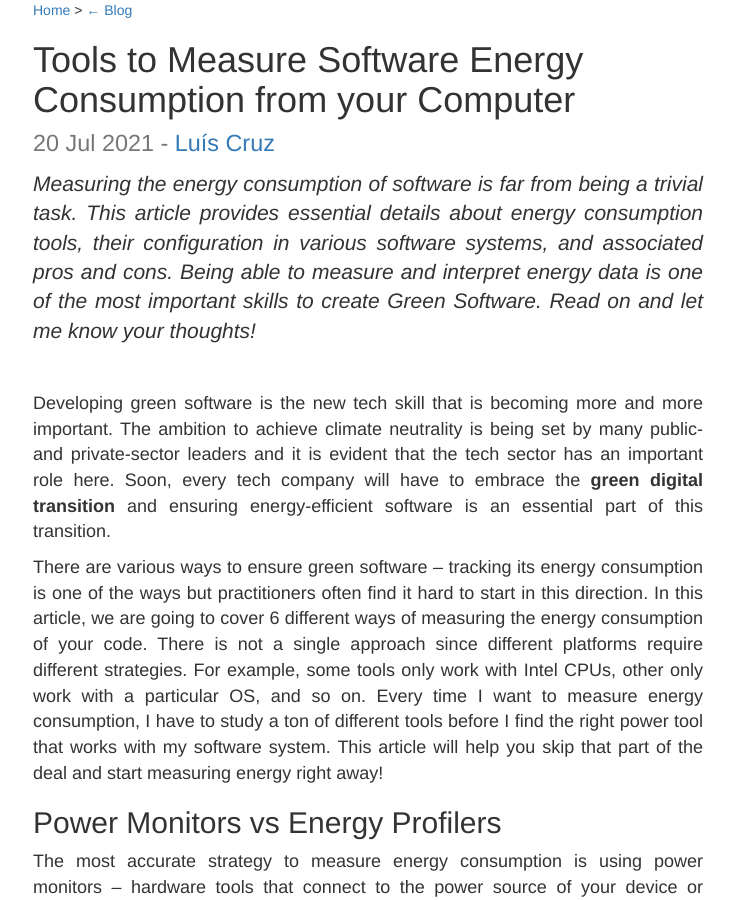
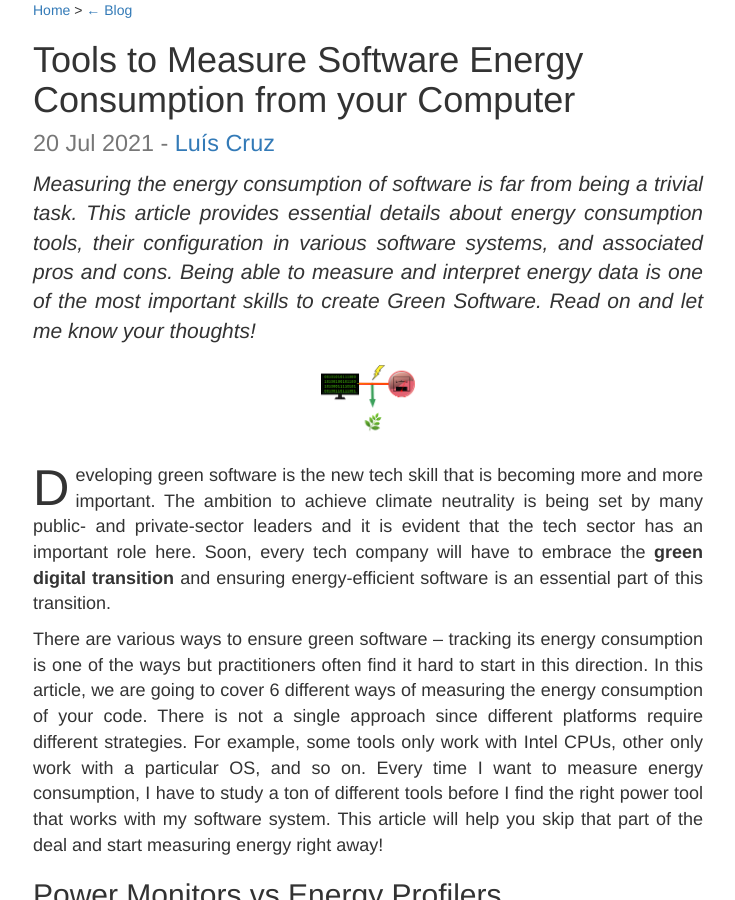
Before and after one commit to luiscruz/luiscruz.github.io, a Jekyll site: the page built from _posts/2021-07-20-measuring-energy.md, in a window 1280 px wide and 900 px high. Shown: the whole window, without its empty margins (272-1007 px from the left). Built offline with Jekyll 4.4.1, drawn with Linux system fonts in a browser that asks for light colours; formulas are drawn with MathJax 3.

Commit message:
style tools post

```diff
--- a/_posts/2021-07-20-measuring-energy.md
+++ b/_posts/2021-07-20-measuring-energy.md
@@ -6,10 +6,11 @@ image: "img/blog/2021-07-20/og_image.png"
 mermaid: True
 equation: True
 invisible: False
+show_image: True
 summary: "Measuring the energy consumption of software is far from being a trivial task. This article provides essential details about energy consumption  tools, their configuration in various software systems, and associated pros and cons. Being able to measure and interpret energy data is one of the most important skills to create Green Software. Read on and let me know your thoughts!"
 ---
 
-Developing green software is the new tech skill that is becoming more and more important. The ambition to achieve climate neutrality is being set by many public- and private-sector leaders and it is evident that the tech sector has an important role here. Soon, every tech company will have to embrace the **green digital transition** and ensuring energy-efficient software is an essential part of this transition.
+<span class="first-letter">D</span>eveloping green software is the new tech skill that is becoming more and more important. The ambition to achieve climate neutrality is being set by many public- and private-sector leaders and it is evident that the tech sector has an important role here. Soon, every tech company will have to embrace the **green digital transition** and ensuring energy-efficient software is an essential part of this transition.
 
 
 There are various ways to ensure green software – tracking its energy consumption is one of the ways but practitioners often find it hard to start in this direction.
```
